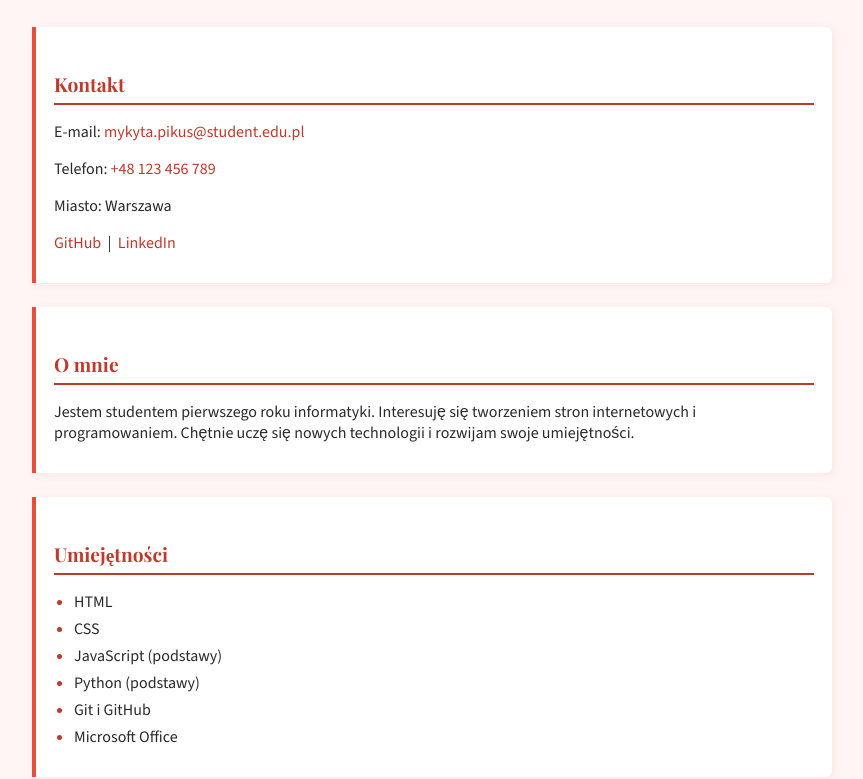
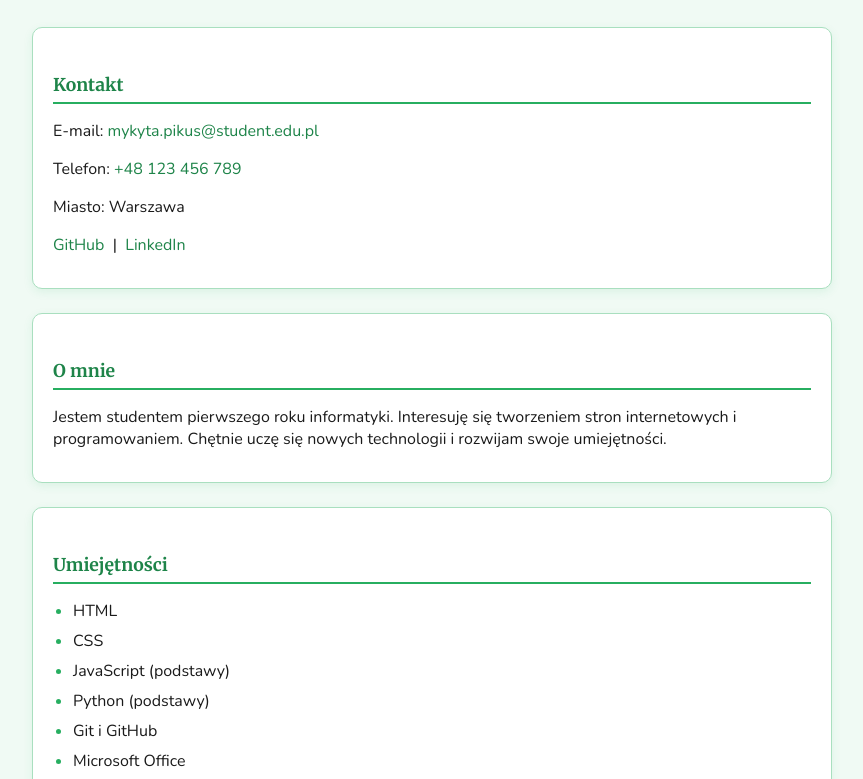
Before and after one commit to MPikus77426/zad1_cv, a plain HTML site: page zad3_motyw/index.html in a window 1280 px wide. Shown: the part 193-972 px from the top of the page, without its empty margins (208-1071 px from the left). Drawn offline with nearby package versions, Linux system fonts and the light colour scheme.

Commit message:
Update index.html

```diff
--- a/zad3_motyw/index.html
+++ b/zad3_motyw/index.html
@@ -4,7 +4,7 @@
   <meta charset="UTF-8" />
   <meta name="viewport" content="width=device-width, initial-scale=1.0" />
   <title>Mykyta Pikus – CV</title>
-  <link rel="stylesheet" href="red.css" />
+  <link rel="stylesheet" href="green.css" />
 </head>
 
 <body>
```
